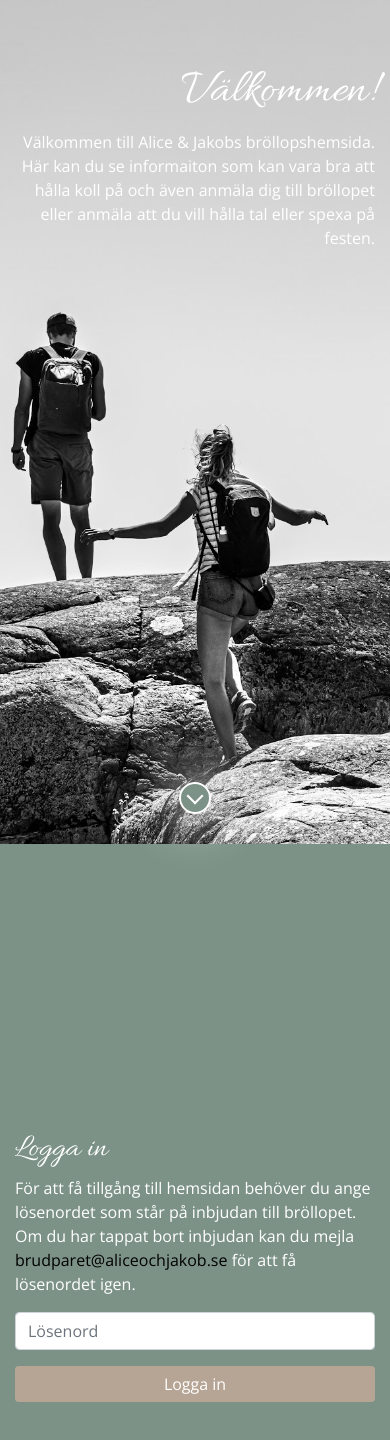
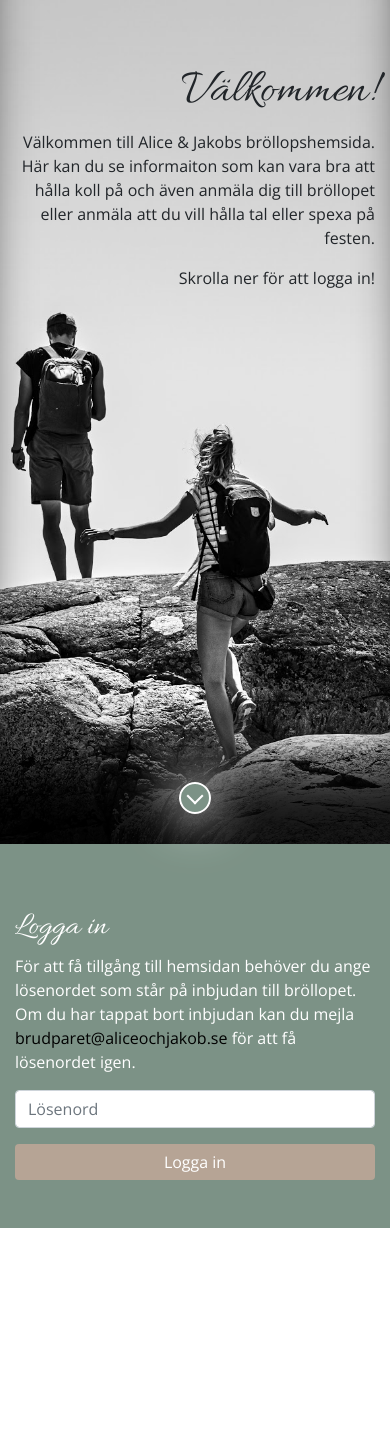
Before and after one commit to filiptammergard/alicejakob, a Vue app: page /login in a window 390 px wide. Shown: the top 1440 px of the page. After the commit the page ends 1228 px from the top, so only its background shows below. Built offline with nearby package versions, Linux system fonts and the light colour scheme; no server answers; the database is empty; a web font is replaced by a local one.

Commit message:
most done

```diff
--- a/package.json
+++ b/package.json
@@ -8,12 +8,14 @@
     "lint": "vue-cli-service lint"
   },
   "dependencies": {
+    "@babel/types": "^7.7.4",
     "core-js": "^3.3.2",
     "firebase": "^7.4.0",
     "node-sass": "^4.13.0",
     "sass-loader": "^8.0.0",
     "vue": "^2.6.10",
     "vue-router": "^3.1.3",
+    "vuedraggable": "^2.23.2",
     "vuex": "^3.1.2"
   },
   "devDependencies": {
--- a/src/assets/_countdown.scss
+++ b/src/assets/_countdown.scss
@@ -7,6 +7,7 @@
 
       &:first-child {
         font-size: 2rem;
+        color: white;
       }
 
       &:last-child {
--- a/src/assets/_login.scss
+++ b/src/assets/_login.scss
@@ -11,9 +11,6 @@ html {
     }
 
     section.front-image {
-      height: 100vh;
-    }
-    section#login-form {
       height: 100vh;
     }
     .scroll-down {
@@ -78,5 +75,9 @@ html {
         transform: translateY(-5px);
       }
     }
+
+    #login-form {
+      color: white;
+    }
   }
 }
--- a/src/assets/main.scss
+++ b/src/assets/main.scss
@@ -30,7 +30,7 @@ p {
   font-family: 1rem;
 }
 main {
-  a:link {
+  a:link:not(.imagelink) {
     text-decoration: none;
     color: black;
     background: linear-gradient(to bottom, $primary-color 0%, $primary-color 100%);
@@ -56,7 +56,7 @@ main {
   text-align: center;
 }
 .logo-container {
-  height: 20vh;
+  height: 15rem;
 }
 img.logo {
   width: 50%;
@@ -72,7 +72,6 @@ img.logo {
 }
 section:not(.app-section) {
   margin: 0 calc(-50vw + 50%);
-  color: white;
 
   &.white {
     background-color: none;
@@ -81,6 +80,7 @@ section:not(.app-section) {
 
   &.dark {
     background-color: $primary-color;
+    color: white;
   }
 
   &.light {
@@ -88,7 +88,7 @@ section:not(.app-section) {
   }
 
   &:not(.contains-image) {
-    padding: 4rem 0;
+    padding: 4rem 0 3rem 0;
   }
 }
 .front-image {
@@ -97,6 +97,10 @@ section:not(.app-section) {
   background-position: center;
   background-repeat: no-repeat;
   height: calc(50vh - 64px);
+
+  -webkit-box-shadow: inset 0px -100px 50px -20px rgba(0, 0, 0, 0.9);
+  -moz-box-shadow: inset 0px -100px 50px -20px rgba(0, 0, 0, 0.9);
+  box-shadow: inset 0px -100px 50px -20px rgba(0, 0, 0, 0.9);
 }
 
 #login-component {
@@ -124,12 +128,13 @@ section:not(.app-section) {
   }
 }
 .height-on-small2 {
-  padding: 4rem 0;
+  padding: 4rem 0rem;
 }
 
 .section-image {
   padding: 0;
   width: 100%;
+  min-height: 25em;
   background-image: url("./../public/danmark.png");
   background-size: cover;
   background-position: center;
@@ -139,6 +144,7 @@ section:not(.app-section) {
 .section-image2 {
   padding: 0;
   width: 100%;
+  min-height: 25em;
   background-image: url("./../public/marma.png");
   background-size: cover;
   background-position: center;
@@ -167,3 +173,9 @@ section:not(.app-section) {
 .to-edges {
   margin: 0 calc(-50vw + 50%);
 }
+
+.base-element {
+}
+
+.background-element {
+}
--- a/src/components/Find.vue
+++ b/src/components/Find.vue
@@ -7,7 +7,7 @@
       </div>
     </section>
 
-    <section id="info" class="dark row contains-image">
+    <section class="dark row contains-image">
       <div class="container col-md-6 d-flex align-items-center">
         <div class="height-on-small2 d-flex align-items-center">
           <div>
--- a/src/components/Login.vue
+++ b/src/components/Login.vue
@@ -6,10 +6,16 @@
           <div class="col-md-6"></div>
           <div class="col-md-6 text-right">
             <h1>Välkommen!</h1>
-            <p>Välkommen till Alice &amp; Jakobs bröllopshemsida. Här kan du se informaiton som kan vara bra att hålla koll på och även anmäla dig till bröllopet eller anmäla att du vill hålla tal eller spexa på festen.</p>
+            <p>
+              Välkommen till Alice &amp; Jakobs bröllopshemsida. Här kan du se informaiton som kan
+              vara bra att hålla koll på och även anmäla dig till bröllopet eller anmäla att du vill
+              hålla tal eller spexa på festen.
+            </p>
+            <p>Skrolla ner för att logga in!</p>
           </div>
         </div>
       </div>
+      <a href="#login-form" class="scroll-down"></a>
     </section>
     <section class="dark d-flex" id="login-form">
       <div class="container align-self-center">
@@ -18,10 +24,10 @@
           <div class="col-md-6">
             <h2>Logga in</h2>
             <p>
-              För att få tillgång till hemsidan behöver du ange lösenordet som står på inbjudan till bröllopet. Om du har tappat bort inbjudan kan du mejla
-              <a
-                href="mailto:brudparet@aliceochjakob.se"
-              >brudparet@aliceochjakob.se</a> för att få lösenordet igen.
+              För att få tillgång till hemsidan behöver du ange lösenordet som står på inbjudan till
+              bröllopet. Om du har tappat bort inbjudan kan du mejla
+              <a href="mailto:brudparet@aliceochjakob.se">brudparet@aliceochjakob.se</a> för att få
+              lösenordet igen.
             </p>
             <form @submit.prevent="login">
               <div class="form-group">
@@ -33,14 +39,15 @@
                   placeholder="Lösenord"
                 />
               </div>
-              <button type="submit" class="btn btn-custom btn-block text-white">{{ loginBtnText }}</button>
+              <button type="submit" class="btn btn-custom btn-block text-white">
+                {{ loginBtnText }}
+              </button>
             </form>
           </div>
           <div class="col-md-3"></div>
         </div>
       </div>
     </section>
-    <a href="#login-form" class="scroll-down"></a>
   </div>
 </template>
 
--- a/src/components/Welcome.vue
+++ b/src/components/Welcome.vue
@@ -1,7 +1,7 @@
 <template>
   <div id="welcome-component">
-    <section class="white front-image">
-      <div class="container">
+    <section class="white front-image background-element">
+      <div class="container base-element">
         <div class="row">
           <div class="col-md-6"></div>
           <div class="col-md-6 text-right">
--- a/src/store.js
+++ b/src/store.js
@@ -179,11 +179,9 @@ export default new Vuex.Store({
         });
       context.commit("bookedTrue");
     },
-
     updateWishes(context, wishes) {
       context.commit("updateWishes", wishes);
     },
-
     onEnd(context, e) {
       db.collection("wishes")
         .orderBy("order")
```
Also changed, not shown: src/components/Wishlist.vue (+99 -30 lines), 2 other files (tests, documents, lock files or other folders).
